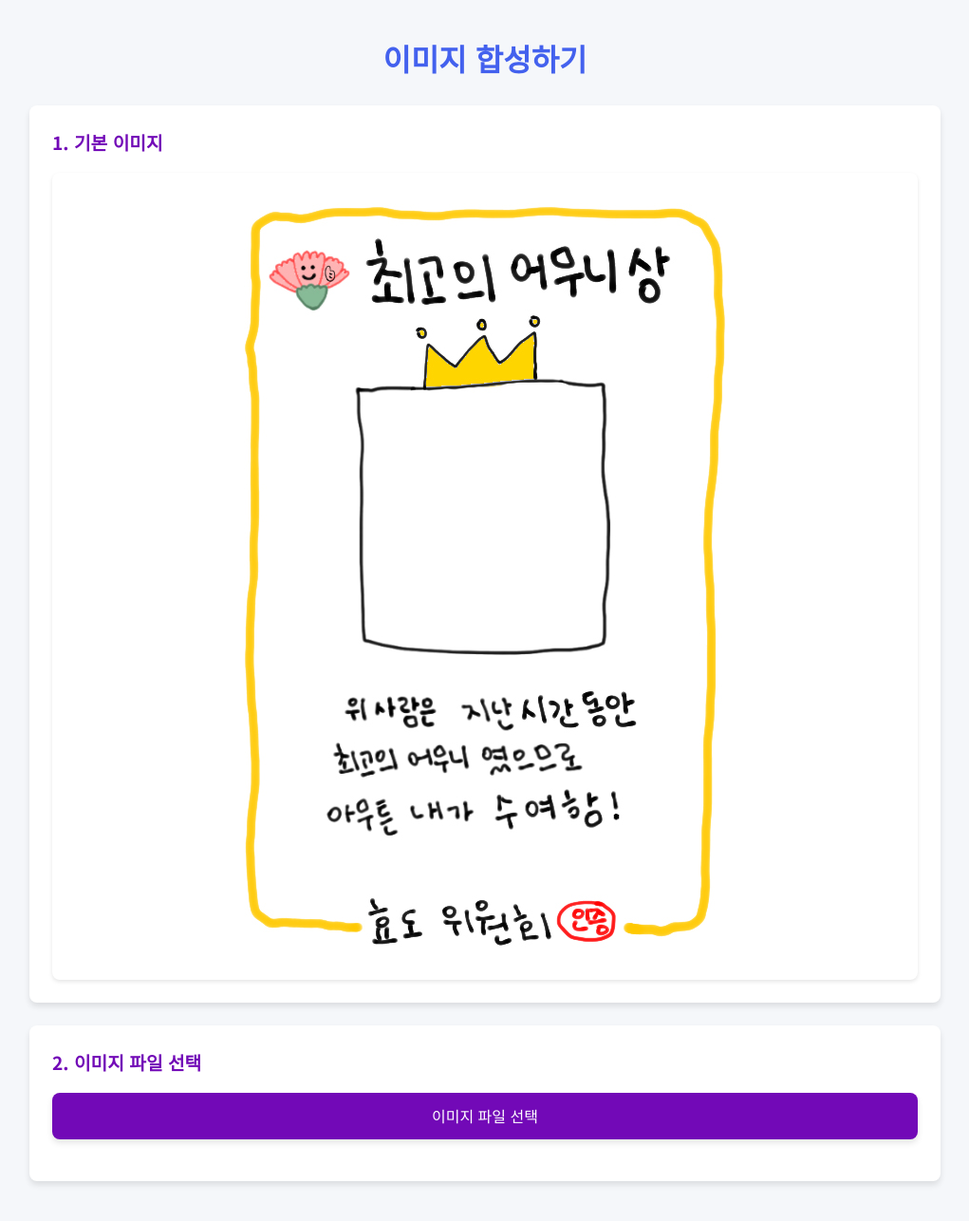
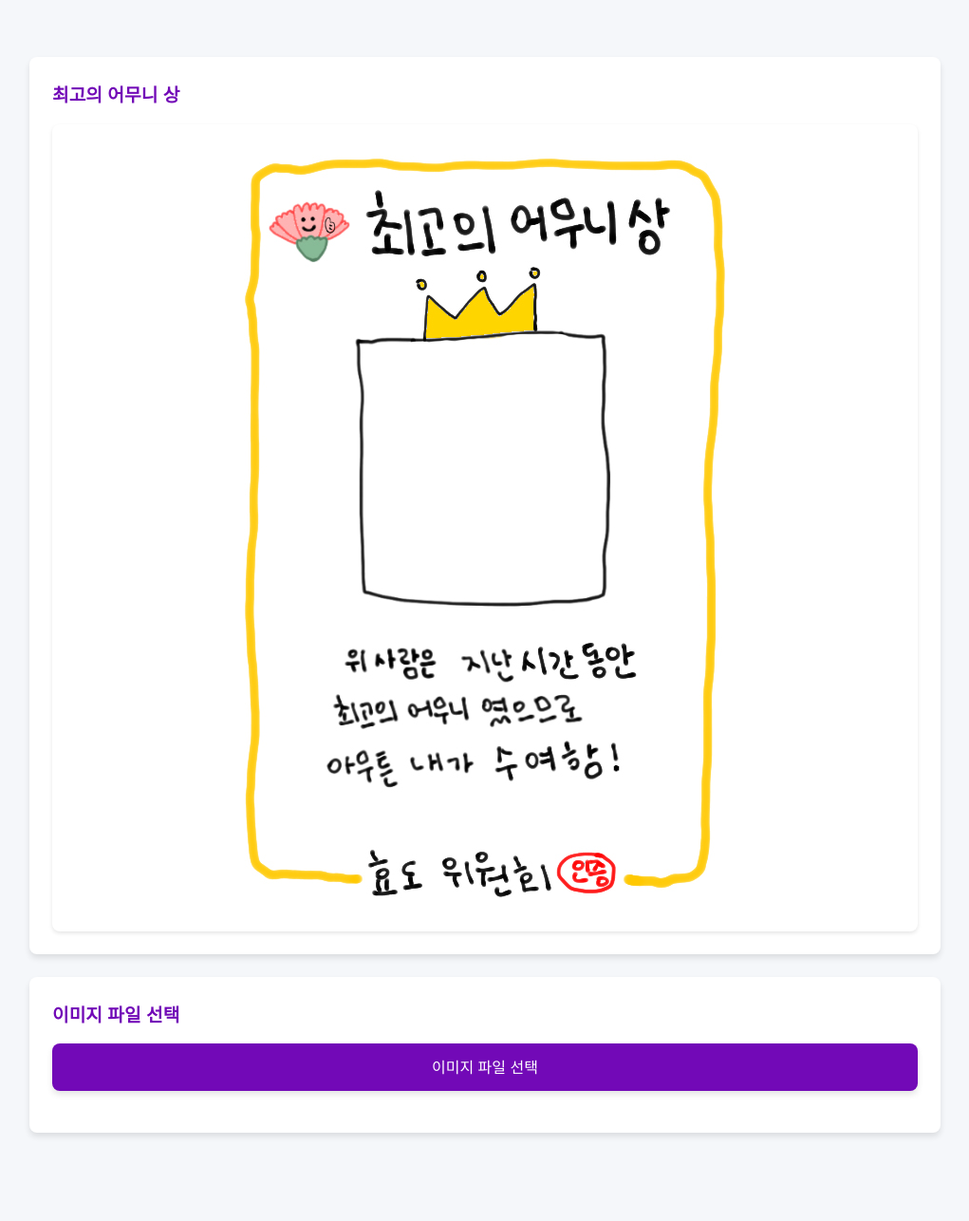
Before and after one commit to ramiteacher/prize, a plain HTML site: page index.html in a window 1280 px wide. Shown: the whole page at 95% size, without its empty margins (129-1150 px from the left). After the commit the page ends 1253 px from the top, so only its background shows below. Drawn offline with Linux system fonts and the light colour scheme.

Commit message:
Update index.html

```diff
--- a/index.html
+++ b/index.html
@@ -193,17 +193,17 @@
 </head>
 <body>
     <div class="container">
-        <h1>이미지 합성하기</h1>
+        <h1></h1>
 
         <div class="card">
-            <h2 class="card-title">1. 기본 이미지</h2>
+            <h2 class="card-title">최고의 어무니 상</h2>
             <div class="image-container">
                 <img id="baseImage" src="dd.jpg" alt="기본 이미지">
             </div>
         </div>
 
         <div class="card">
-            <h2 class="card-title">2. 이미지 파일 선택</h2>
+            <h2 class="card-title">이미지 파일 선택</h2>
             <div class="controls">
                 <div class="file-input-wrapper">
                     <div class="file-input-button">이미지 파일 선택</div>
```
